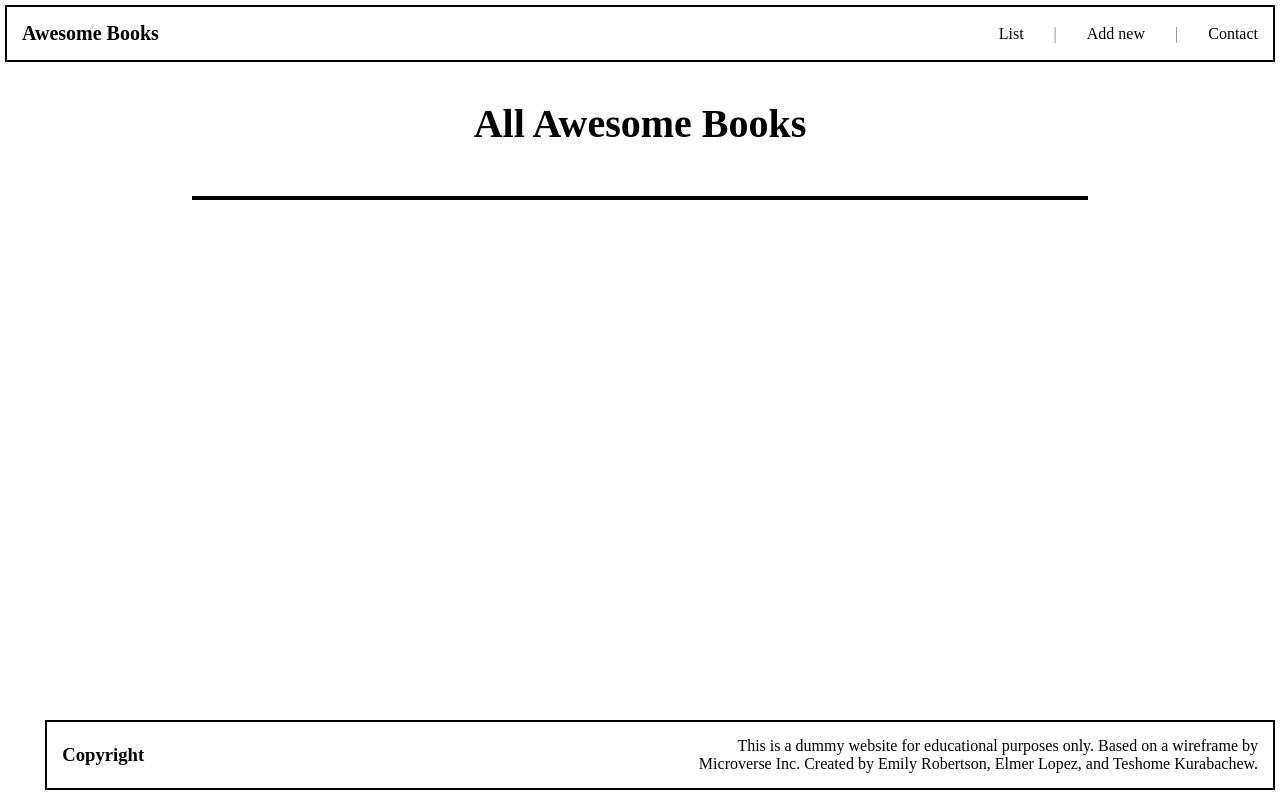
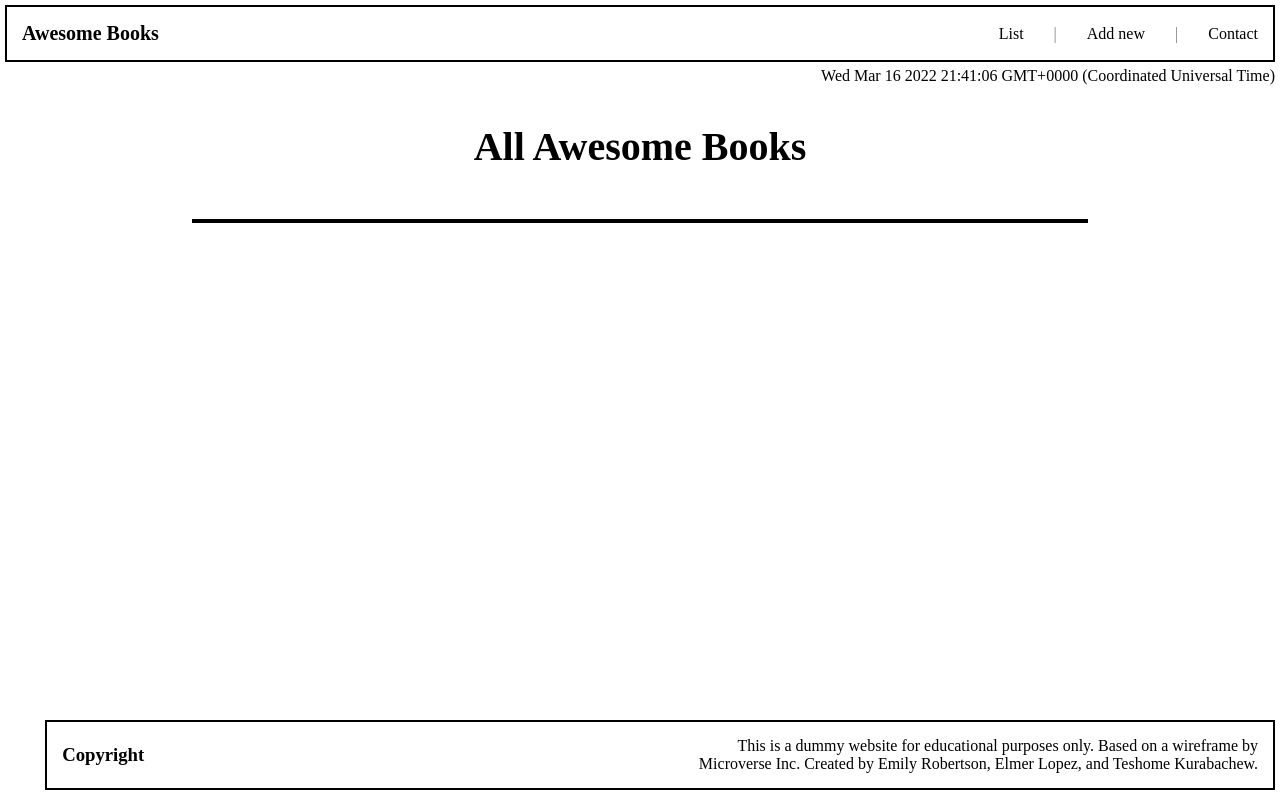
Before and after one commit to emyrue/Awesome-books, a website with bundled scripts: page index.html in a window 1280 px wide. Built offline with nearby package versions, Linux system fonts and the light colour scheme.

Commit message:
Modify html file

```diff
--- a/index.html
+++ b/index.html
@@ -52,7 +52,7 @@
       Created by Emily Robertson, Elmer Lopez, and Teshome Kurabachew.
     </div>
   </footer>
-  <script src="./index.js"></script>
+  <script src="./index.js" type="module"></script>
 </body>
 
 </html>
```
